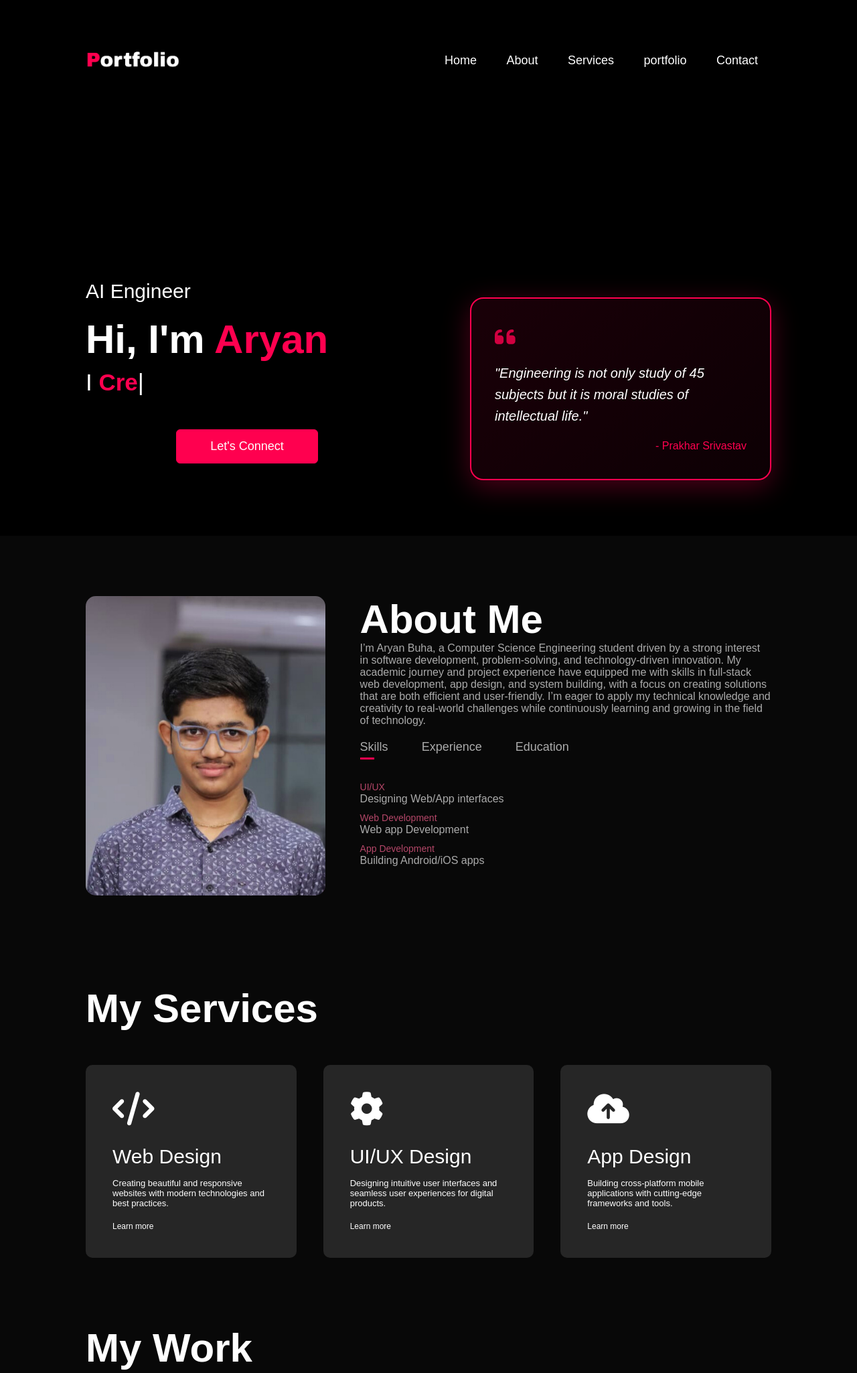
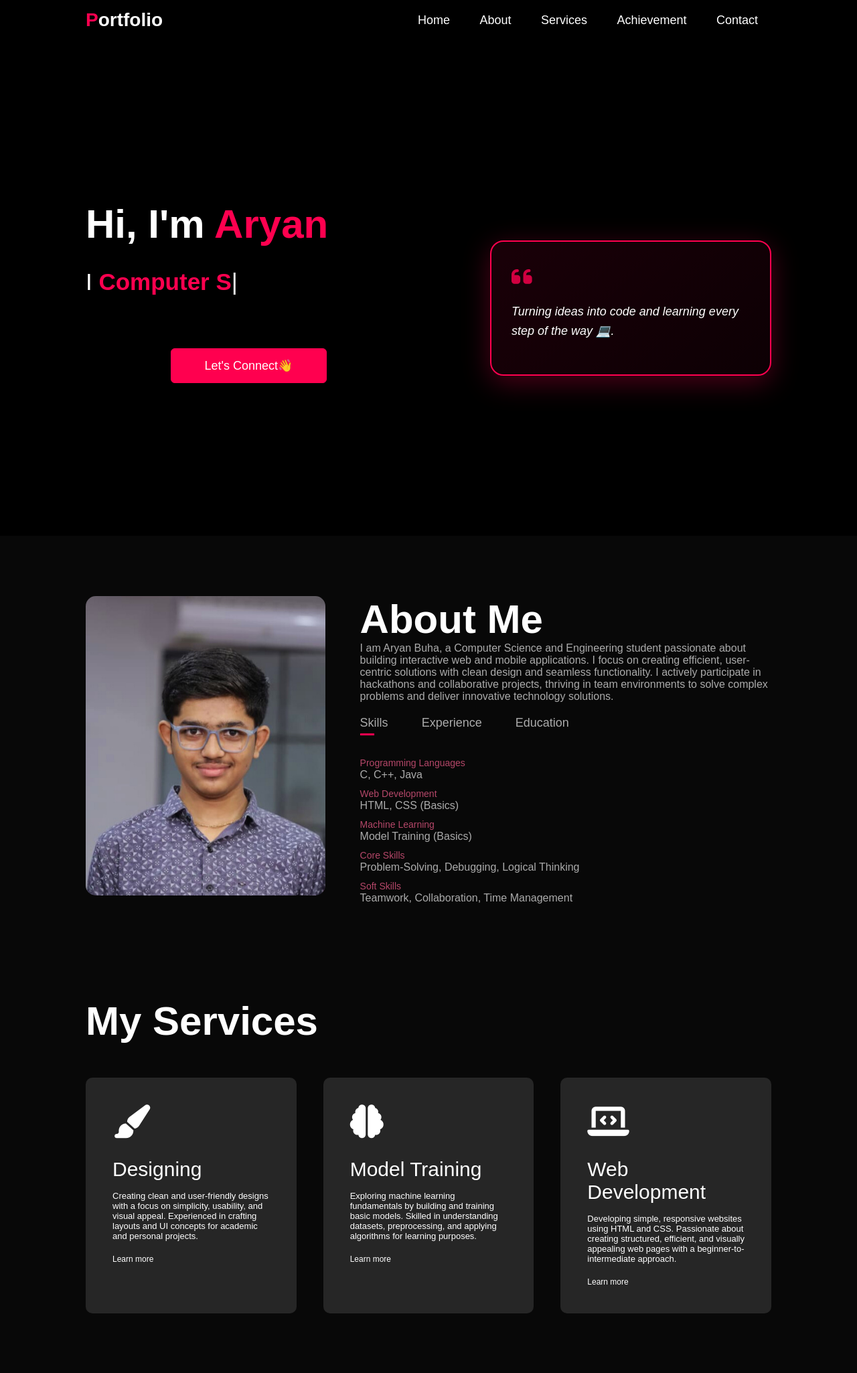
Before and after one commit to Aryanbuha89/Aryanbuha89-Portfolio, a plain HTML site: page index.html in a window 1280 px wide. Shown: the top 2050 px of the page at 67% size. Drawn offline with nearby package versions, Linux system fonts and the light colour scheme.

Commit message:
new changes in portfolio

```diff
--- a/index.html
+++ b/index.html
@@ -14,12 +14,12 @@
 <div id="header">
   <div class="container">
     <nav>
-      <img src="images/transperent-Portfolio.png" class="logo">
+      <a href="#header" class="logo"><span class="logo-highlight">P</span>ortfolio</a>
       <ul>
         <li><a href="#header">Home</a></li>
         <li><a href="#about">About</a></li>
         <li><a href="#services">Services</a></li>
-        <li><a href="#portfolio">portfolio</a></li>
+        <li><a href="#portfolio">Achievement</a></li>
         <li><a href="#contact">Contact</a></li>
       </ul>
     </nav>
@@ -27,16 +27,16 @@
   <div class="container">
     <div class="header-content">
       <div class="header-text">
-        <p>AI Engineer</p>
+
         <h1>Hi, I'm <span>Aryan</span></h1>
         <h2>I <span class="auto-type"></span></h2>
-        <a href="#contact" class="btn btn-connect">Let's Connect</a>
+        <a href="#contact" class="btn btn-connect">Let's Connect👋</a>
       </div>
       <div class="header-quote">
         <div class="quote-box">
           <i class="fa-solid fa-quote-left"></i>
-          <p>"Engineering is not only study of 45 subjects but it is moral studies of intellectual life."</p>
-          <span class="quote-author">- Prakhar Srivastav</span>
+          <p>Turning ideas into code and learning every step of the way 💻.</p>
+          <span class="quote-author"></span>
         </div>
       </div>
     </div>
@@ -51,13 +51,7 @@
       </div>
       <div class="about-col-2">
         <h1 class="sub-title">About Me</h1>
-        <p>I’m Aryan Buha, a Computer Science Engineering student driven by a strong interest in
-        software development, problem-solving, and technology-driven innovation. My academic
-        journey and project experience have equipped me with skills in full-stack web
-        development, app design, and system building, with a focus on creating solutions that are
-        both efficient and user-friendly. I’m eager to apply my technical knowledge and creativity
-        to real-world challenges while continuously learning and growing in the field of
-        technology.</p>
+        <p>I am Aryan Buha, a Computer Science and Engineering student passionate about building interactive web and mobile applications. I focus on creating efficient, user-centric solutions with clean design and seamless functionality. I actively participate in hackathons and collaborative projects, thriving in team environments to solve complex problems and deliver innovative technology solutions.</p>
 
         <div class="tab-titles">
           <p class="tab-links active-link" onclick="opentab('skills')">Skills</p>
@@ -66,23 +60,23 @@
         </div>
         <div class="tab-contents active-tab" id="skills">
           <ul>
-            <li><span>UI/UX</span><br>Designing Web/App interfaces</li>
-            <li><span>Web Development</span><br>Web app Development</li>
-            <li><span>App Development</span><br>Building Android/iOS apps</li>
+            <li><span>Programming Languages</span><br>C, C++, Java</li>
+            <li><span>Web Development</span><br>HTML, CSS (Basics)</li>
+            <li><span>Machine Learning</span><br>Model Training (Basics)</li>
+            <li><span>Core Skills</span><br>Problem-Solving, Debugging, Logical Thinking</li>
+            <li><span>Soft Skills</span><br>Teamwork, Collaboration, Time Management</li>
           </ul>
         </div>
         <div class="tab-contents" id="experience">
           <ul>
-            <li><span>2025 - Current</span><br>AI engineering at MSU</li>
-            <li><span>2019 - 2025</span><br>Web app Development At MasterCard</li>
-            <li><span>2000 - 2019</span><br>Internship At Surat</li>
+            <li><span>Fresher</span><br>hackathons, Academic Projects</li>
           </ul>
         </div>
         <div class="tab-contents" id="education">
           <ul>
-            <li><span>2025</span><br>2nd year At MSU</li>
-            <li><span>2024</span><br>12th At Ashadeep IIT</li>
-            <li><span>2022</span><br>10th At Akshardham Highschool</li>
+            <li><span>2025 - Present</span><br>Bachelor of Engineering (B.E.) in Computer Science & Engineering<br>The Maharaja Sayajirao University of Baroda (MSU)</li>
+            <li><span>2024</span><br>Higher Secondary Education (12th – Science Stream)<br>Ashadeep IIT</li>
+            <li><span>2022</span><br>Secondary Education (10th)<br>Akshardham High School</li>
           </ul>
         </div>
     </div>
@@ -94,56 +88,57 @@
   <div class="container">
     <h1 class="sub-title">My Services</h1>
     <div class="services-list">
-        <div onclick="openServiceModal('web')">
-          <i class="fa-solid fa-code"></i>
-          <h2>Web Design</h2>
-          <p>Creating beautiful and responsive websites with modern technologies and best practices.</p>
+
+      <div onclick="openServiceModal('designing')">
+        <i class="fa-solid fa-paintbrush"></i>
+        <h2>Designing</h2>
+        <p>Creating clean and user-friendly designs with a focus on simplicity, usability, and visual appeal. Experienced in crafting layouts and UI concepts for academic and personal projects.</p>
         <a href="javascript:void(0)">Learn more</a>
       </div>
-        <div onclick="openServiceModal('uiux')">
-          <i class="fa-solid fa-gear"></i>
-          <h2>UI/UX Design</h2>
-          <p>Designing intuitive user interfaces and seamless user experiences for digital products.</p>
+
+      <div onclick="openServiceModal('ml')">
+        <i class="fa-solid fa-brain"></i>
+        <h2>Model Training</h2>
+        <p>Exploring machine learning fundamentals by building and training basic models. Skilled in understanding datasets, preprocessing, and applying algorithms for learning purposes.</p>
         <a href="javascript:void(0)">Learn more</a>
       </div>
-        <div onclick="openServiceModal('app')">
-          <i class="fa-solid fa-cloud-arrow-up"></i>
-          <h2>App Design</h2>
-          <p>Building cross-platform mobile applications with cutting-edge frameworks and tools.</p>
+
+      <div onclick="openServiceModal('web')">
+        <i class="fa-solid fa-laptop-code"></i>
+        <h2>Web Development</h2>
+        <p>Developing simple, responsive websites using HTML and CSS. Passionate about creating structured, efficient, and visually appealing web pages with a beginner-to-intermediate approach.</p>
         <a href="javascript:void(0)">Learn more</a>
       </div>
+
     </div>
   </div>
 </div>
 <!-- ---------portfolio---------- -->
  <div id="portfolio">
   <div class="container">
-    <h1 class="sub-title">My Work</h1>
+    <h1 class="sub-title">Achievement</h1>
       <div class="work-list">
         <div class="work">
           <img src="images/lj certi.png">
           <div class="layer">
-            <h3>LJ Hackathon</h3>
-            <p>recently i participated in hackovate lj ,organized by LFA.
-            the experience was so amazing.</p>
+            <h3>Finalist – Hackovate 2025, LJ University 🏆</h3>
+            <p>Secured a spot in the Top 40 out of 240+ teams with our project Smart Cattle Health & Milk Prediction System. Built an AI-powered platform for predictive dairy farming, featuring real-time health monitoring, milk yield prediction, and disease detection.The team delivered a practical AI solution, showcasing creativity, collaboration, and measurable impact in modern dairy farming.</p>
             <a href="https://github.com/Aryanbuha89" target="_blank"><i class="fa-solid fa-arrow-up-right-from-square"></i></a>
           </div>
         </div>
         <div class="work">
           <img src="images/dau certi.png">
           <div class="layer">
-            <h3>DA-IICT Hackathon</h3>
-            <p>recently i participated in hackout-25 ,organized by Synappse.
-            the experience was so good.</p>
+            <h3>HackOut 2025 – DAIICT</h3>
+            <p>Built the Coastal Threat Alert System, leveraging AI, IoT, and satellite data to deliver real-time disaster alerts and actionable insights for protecting coastal communities and ecosystems. A hands-on experience in innovative problem-solving, collaborative development, and climate-tech solutions.</p>
             <a href="https://github.com/Aryanbuha89" target="_blank"><i class="fa-solid fa-arrow-up-right-from-square"></i></a>
           </div>
         </div>
         <div class="work">
           <img src="images/nasa certi.png">
           <div class="layer">
-            <h3>ISRO Hackathon</h3>
-            <p>recently i participated in Online ISRO Hackathon ,organized by isro.
-            the experience was so nice.</p>
+            <h3>🚀Certificate of Acknowledgement – Bharatiya Antariksh Hackathon 2025</h3>
+            <p>Recognized for submitting an innovative idea to the Bharatiya Antariksh Hackathon 2025, organized by Hack2skill in collaboration with ISRO.This achievement reflects my dedication to innovation 🚀, exploration 🌌, and continuous learning 💻 in the field of space and technology, contributing to India’s vision in space research.</p>
             <a href="https://github.com/Aryanbuha89" target="_blank"><i class="fa-solid fa-arrow-up-right-from-square"></i></a>
           </div>
         </div>
@@ -193,10 +188,10 @@
     <div class="row">
       <div class="contact-left">
         <h1 class="sub-title">Contact Me</h1>
-        <p><i class="fa-solid fa-envelope"></i> contact@example.com</p>
-        <p><i class="fa-solid fa-phone"></i> 0123456789</p>
+        <p><i class="fa-solid fa-envelope"></i> aryanbuha56@gmail.com</p>
+        <p><i class="fa-solid fa-phone"></i> +91 9313198911</p>
         <div class="social-icons">
-          <a href="www.linkedin.com/in/aryan-buha-874a5434b"><i class="fa-brands fa-square-linkedin"></i></a>
+          <a href="https://www.linkedin.com/in/aryan-buha-874a5434b?lipi=urn%3Ali%3Apage%3Ad_flagship3_profile_view_base_contact_details%3BtHWkAdOpQwmVX054SACMsQ%3D%3D"><i class="fa-brands fa-square-linkedin"></i></a>
           <a href=""><i class="fa-brands fa-square-x-twitter"></i></a>
           <a href="https://github.com/Aryanbuha89"><i class="fa-brands fa-square-github"></i></a>
         </div>
@@ -214,7 +209,7 @@
     </div>
   </div>
   <div class="copyright">
-    <p>Copyright © Aryan. Made with <i class="fa-solid fa-heart"></i> by Easy Tutorial</p>
+    <p>Copyright © Aryan.All rights reserved</p>
   </div>
 </div>
 
@@ -224,7 +219,7 @@
 
   // Typed.js animation for header
   var typed = new Typed(".auto-type", {
-    strings: ["Build AI Solutions", "Create Websites", "Design Applications", "Solve Problems"],
+    strings: ["Computer Science Student", "Web Developer", "Problem Solver", "AI / Machine Learning"],
     typeSpeed: 100,
     backSpeed: 60,
     loop: true
@@ -262,25 +257,26 @@
 
   // Service Modal Functions
  const serviceContent = {
+  designing: {
+    title: 'Designing',
+    description: 'Creating clean and user-friendly designs with attention to usability and visual appeal for academic and personal projects.',
+    skills: ['UI Layouts', 'Wireframing', 'Basic Adobe/Figma', 'Color Theory', 'Typography'],
+    projects: ['Portfolio Layouts', 'Web Page Designs', 'Project Wireframes', 'UI Concepts']
+  },
+  ml: {
+    title: 'Model Training',
+    description: 'Hands-on experience in building and training basic machine learning models, including dataset handling and algorithm application.',
+    skills: ['Data Preprocessing', 'Linear Regression', 'Classification Models', 'Python Basics', 'Scikit-learn'],
+    projects: ['Milk Yield Prediction', 'Disease Detection Models', 'Simple AI Experiments', 'Dataset Analysis Projects']
+  },
   web: {
-      title: 'Web Design & Development',
-      description: 'I create responsive, modern websites using the latest technologies.',
-      skills: ['HTML5 & CSS3', 'JavaScript & React', 'Responsive Design', 'SEO Optimization', 'Performance Optimization'],
-      projects: ['E-commerce Website', 'Portfolio Sites', 'Business Websites', 'Landing Pages']
-    },
-    uiux: {
-      title: 'UI/UX Design',
-      description: 'I design user-centered interfaces that are both beautiful and functional.',
-      skills: ['Figma & Adobe XD', 'User Research', 'Wireframing', 'Prototyping', 'Design Systems'],
-      projects: ['Mobile App Designs', 'Web App Interfaces', 'Dashboard Design', 'Design Systems']
-    },
-    app: {
-      title: 'App Development',
-      description: 'I build cross-platform mobile applications with seamless performance.',
-      skills: ['React Native', 'Flutter', 'API Integration', 'Firebase', 'App Store Deployment'],
-      projects: ['Social Media Apps', 'E-commerce Apps', 'Productivity Apps', 'Game Apps']
+    title: 'Web Development',
+    description: 'Developing simple, responsive websites using HTML and CSS, focusing on clean structure, efficiency, and beginner-to-intermediate projects.',
+    skills: ['HTML5 & CSS3', 'Responsive Layouts', 'Basic JavaScript', 'UI Implementation', 'Portfolio Websites'],
+    projects: ['Portfolio Website', 'Landing Pages', 'Small Business Websites', 'Academic Projects']
   }
 };
+
 
   function openServiceModal(service) {
     const modal = document.getElementById('serviceModal');
--- a/style.css
+++ b/style.css
@@ -16,6 +16,7 @@ body{
     height: 100vh;
     background: #000000;
     position: relative;
+    padding-top: 60px;
 }
 .container{
     padding: 10px 10%;
@@ -25,17 +26,43 @@ nav{
     align-items: center;
     justify-content: space-between;
     flex-wrap: wrap;
-    padding: 10px 0;
+    padding: 5px 0;
+    position: fixed;
+    top: 0;
+    left: 0;
+    width: 100%;
+    background: #000;
+    z-index: 100;
+    padding: 5px 10%;
+    height: 60px;
 }
 
 .logo{
-    width: 140px;
+    font-size: 28px;
+    font-weight: 700;
+    color: #fff;
+    text-decoration: none;
+    cursor: pointer;
+    transition: all 0.3s;
+}
+
+.logo .logo-highlight{
+    color: #ff004f;
+}
+
+.logo:hover{
+    color: #ababab;
+    transform: scale(1.05);
+}
+
+.logo:hover .logo-highlight{
+    color: #ff004f;
 }
 
 nav ul li{
     display: inline-block;
     list-style: none;
-    margin: 10px 20px;
+    margin: 5px 20px;
 }
 
 nav ul li a{
@@ -63,19 +90,23 @@ nav ul li a:hover::after{
     justify-content: space-between;
     align-items: center;
     width: 100%;
-    gap: 60px;
-    padding-top: 80px;
-    min-height: calc(100vh - 100px);
+    gap: 50px;
+    min-height: calc(100vh - 60px);
+    padding: 20px 0;
 }
 .header-text{
     flex: 1;
     max-width: 550px;
-    font-size: 30px;
+    display: flex;
+    flex-direction: column;
+    justify-content: center; /* vertically center */
+    height: 100%;
 }
 .header-text h1{
     font-size: 60px;
-    margin-top: 20px;
-    margin-bottom: 10px;
+    margin-top: 0;
+    margin-bottom: 15px;
+    line-height: 1.2;
 }
 .header-text h1 span{
     color: #ff004f;
@@ -84,7 +115,8 @@ nav ul li a:hover::after{
     font-size: 35px;
     font-weight: 500;
     margin-top: 10px;
-    margin-bottom: 30px;
+    margin-bottom: 25px;
+    line-height: 1.4;
     color: #fff;
 }
 .header-text h2 .auto-type{
@@ -110,17 +142,18 @@ nav ul li a:hover::after{
     justify-content: flex-end;
     align-items: center;
     max-width: 500px;
+    height: 100%;
 }
 .quote-box{
     background: linear-gradient(135deg, rgba(255, 0, 79, 0.1), rgba(255, 0, 79, 0.05));
     border: 2px solid #ff004f;
     border-radius: 20px;
-    padding: 40px 35px;
+    padding: 35px 30px;
     position: relative;
     box-shadow: 0 10px 40px rgba(255, 0, 79, 0.3);
     backdrop-filter: blur(10px);
     width: 100%;
-    max-width: 450px;
+    max-width: 420px;
 }
 .quote-box i{
     color: #ff004f;
@@ -130,10 +163,10 @@ nav ul li a:hover::after{
 }
 .quote-box p{
     color: #fff;
-    font-size: 20px;
+    font-size: 18px;
     line-height: 1.6;
     font-style: italic;
-    margin-bottom: 20px;
+    margin-bottom: 15px;
     font-weight: 300;
 }
 .quote-author{
```
Lines whose indentation alone changed are shown as unchanged.
